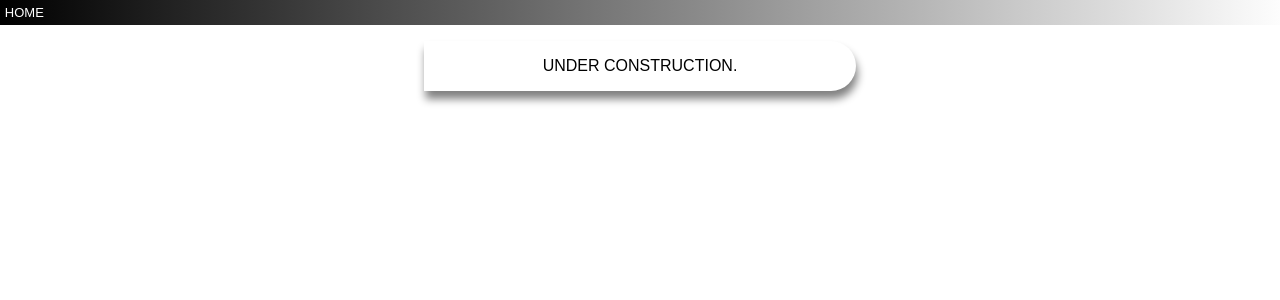
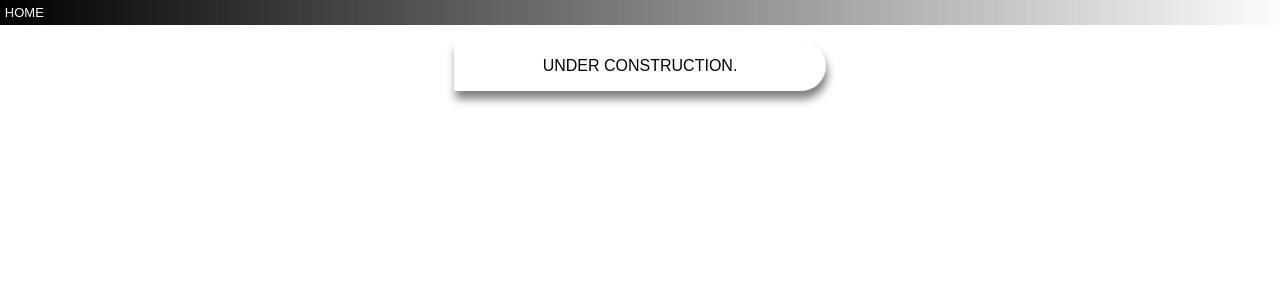
Before and after one commit to guykibby/FAQsite, a React (Create React App) app in the folder client/: page /login in a window 1280 px wide. Shown: the top 300 px of the page. Built offline with nearby package versions, Linux system fonts and the light colour scheme.

Commit message:
edited some CSS

```diff
--- a/client/src/App.css
+++ b/client/src/App.css
@@ -21,9 +21,7 @@ input.list-item {
 }
 
 .list-item {
-  width: 100%;
-  /* border-radius: 1rem; */
-  /* border: black 1px solid; */
+  width: 85%;
   border-bottom-right-radius: 2rem;
   border-top-right-radius: 2rem;
   padding: 1rem;
@@ -54,9 +52,7 @@ input.list-item {
   background-color: rgb(83, 79, 79);
   color: white;
 }
-/* .subtitle {
-  font-size: smaller;
-} */
+
 .header {
   background-color: black;
   width: 100%;
```
